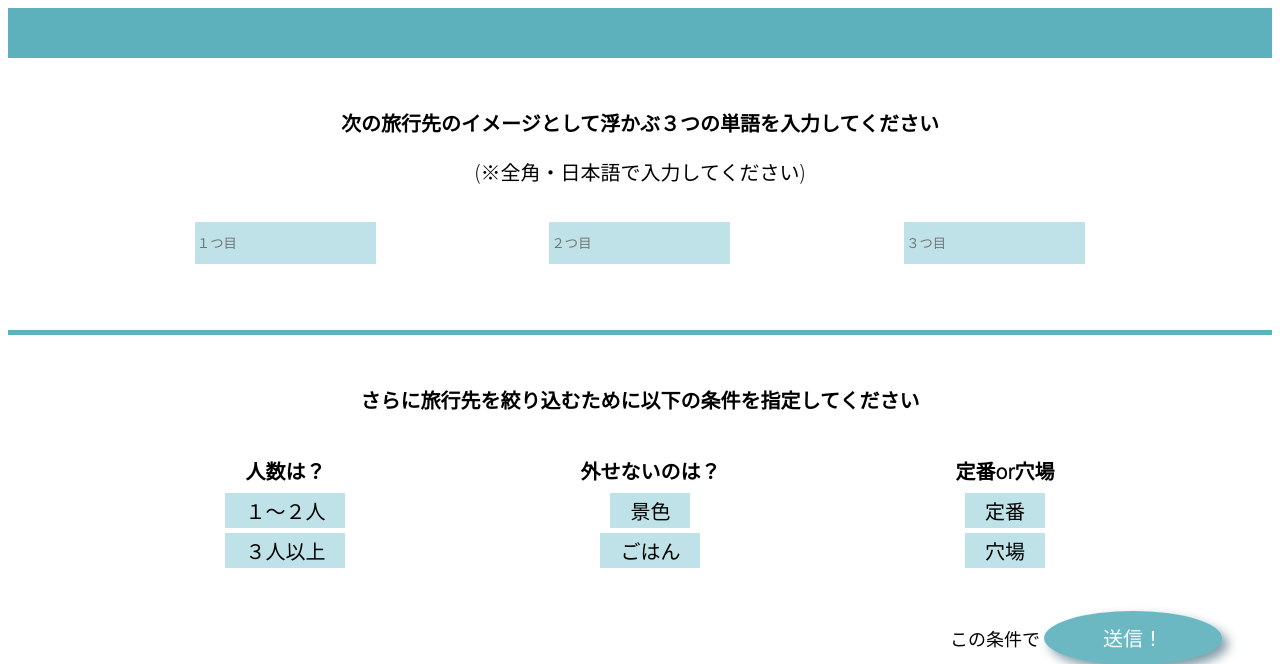
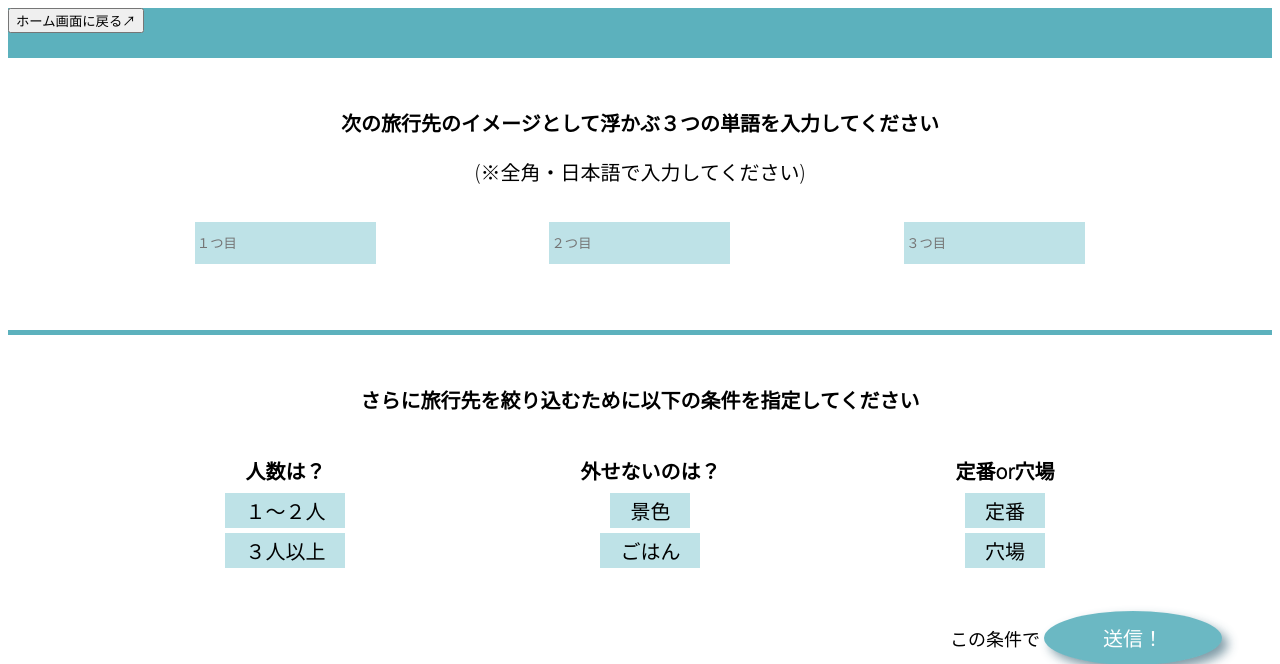
Before and after one commit to rina114/3-2-1Trip, a Flask app: page /input in a window 1280 px wide. Shown: the top 664 px of the page. Run offline with Flask 2, Linux system fonts and the light colour scheme; parts of the project's set-up code (start-up, migrations or seed data) failed here and were passed over; some web fonts are replaced.

Commit message:
Update input.html

```diff
--- a/templates/input.html
+++ b/templates/input.html
@@ -13,7 +13,11 @@
 </head>
 
 <body>
-    <header></header>
+    <header>
+        <form action = "/" method="post" enctype="multipart/form-data">
+        <input type="submit" value="ホーム画面に戻る↗" class="to-home">
+        </form>
+    </header>
 
     <form action = "/result" method="post" enctype="multipart/form-data">
 
```
